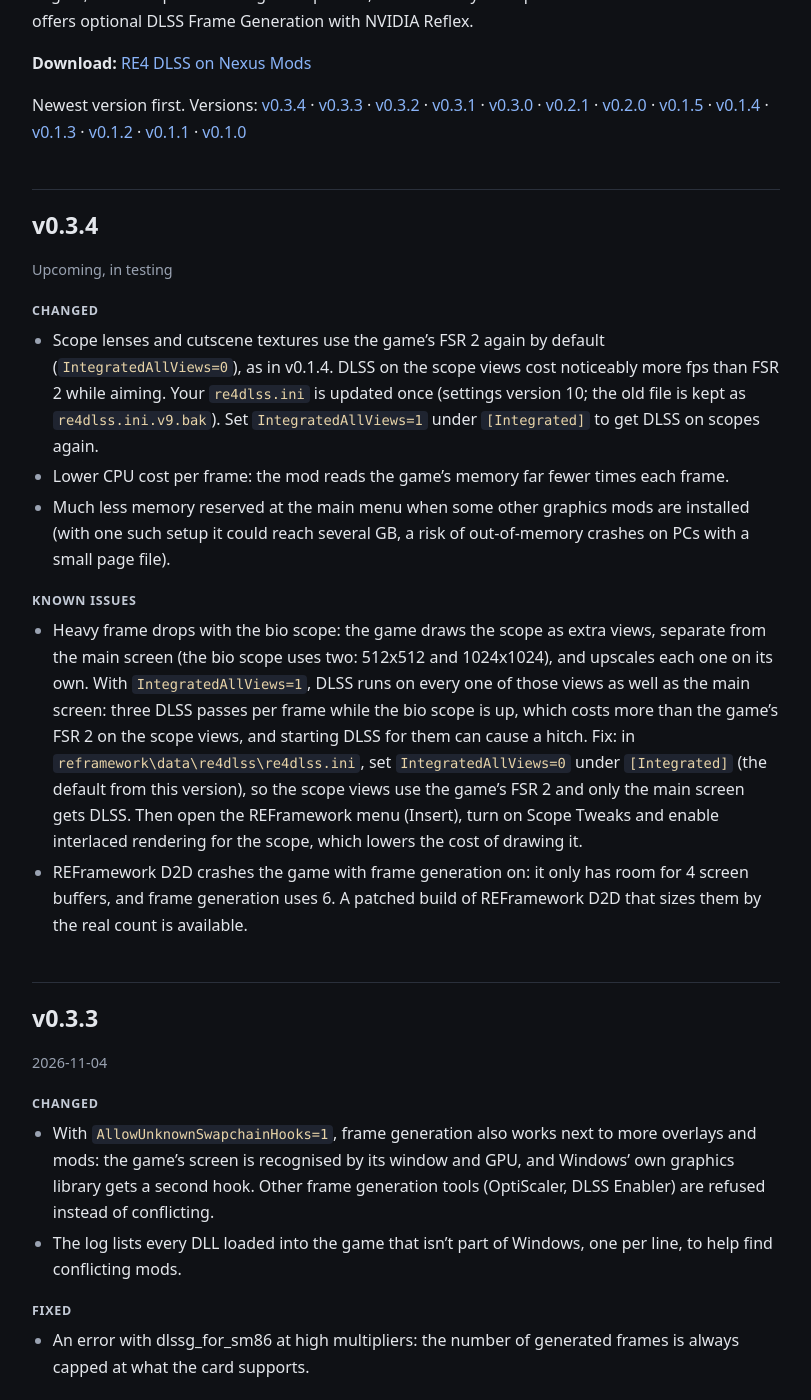
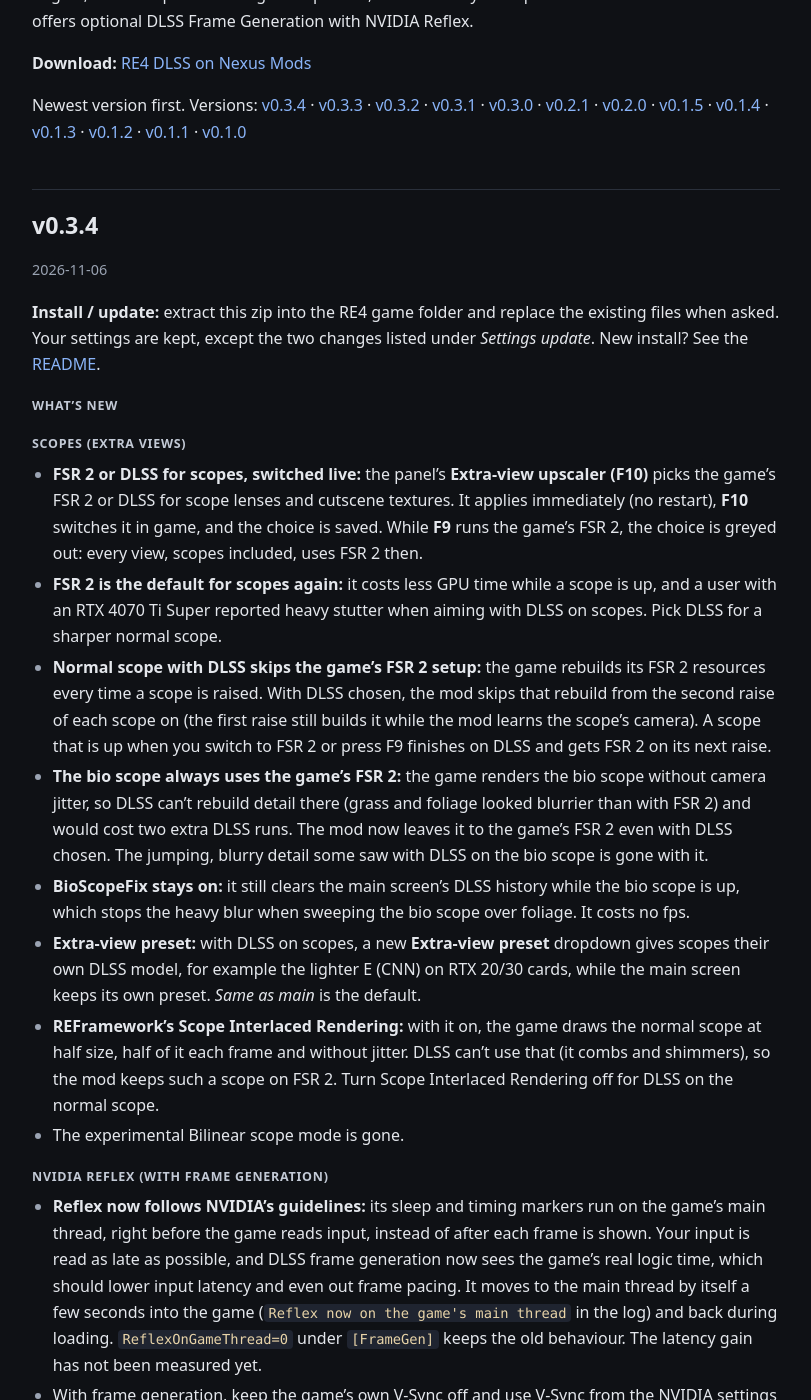
Before and after one commit to nmkha16/re4r-dlss-notes, a Jekyll site: the page built from index.md, in a window 1280 px wide and 1400 px high, scrolled down 249 px. Shown: the whole window, without its empty margins (234-1045 px from the left). Built offline with Jekyll 4.4.1, drawn with Linux system fonts in a browser that asks for light colours; some of the changed text lies outside the part shown.

```diff
--- a/index.md
+++ b/index.md
@@ -17,28 +17,55 @@ Newest version first. Versions: [v0.3.4](#v034) · [v0.3.3](#v033) · [v0.3.2](#
 
 ## v0.3.4
 
-*Upcoming, in testing*
+*2026-11-06*
 
-### Changed
-- Scope lenses and cutscene textures use the game's FSR 2 again by default (`IntegratedAllViews=0`), as in
-  v0.1.4. DLSS on the scope views cost noticeably more fps than FSR 2 while aiming. Your `re4dlss.ini` is updated
-  once (settings version 10; the old file is kept as `re4dlss.ini.v9.bak`). Set `IntegratedAllViews=1` under
-  `[Integrated]` to get DLSS on scopes again.
-- Lower CPU cost per frame: the mod reads the game's memory far fewer times each frame.
-- Much less memory reserved at the main menu when some other graphics mods are installed (with one such setup it
-  could reach several GB, a risk of out-of-memory crashes on PCs with a small page file).
+**Install / update:** extract this zip into the RE4 game folder and replace the existing files when asked. Your settings are kept, except the two changes listed under *Settings update*. New install? See the [README](https://www.nexusmods.com/residentevil42023/mods/7795).
+
+### What's new
+
+### Scopes (extra views)
+- **FSR 2 or DLSS for scopes, switched live:** the panel's **Extra-view upscaler (F10)** picks the game's FSR 2 or DLSS for scope lenses and cutscene textures. It applies immediately (no restart), **F10** switches it in game, and the choice is saved. While **F9** runs the game's FSR 2, the choice is greyed out: every view, scopes included, uses FSR 2 then.
+- **FSR 2 is the default for scopes again:** it costs less GPU time while a scope is up, and a user with an RTX 4070 Ti Super reported heavy stutter when aiming with DLSS on scopes. Pick DLSS for a sharper normal scope.
+- **Normal scope with DLSS skips the game's FSR 2 setup:** the game rebuilds its FSR 2 resources every time a scope is raised. With DLSS chosen, the mod skips that rebuild from the second raise of each scope on (the first raise still builds it while the mod learns the scope's camera). A scope that is up when you switch to FSR 2 or press F9 finishes on DLSS and gets FSR 2 on its next raise.
+- **The bio scope always uses the game's FSR 2:** the game renders the bio scope without camera jitter, so DLSS can't rebuild detail there (grass and foliage looked blurrier than with FSR 2) and would cost two extra DLSS runs. The mod now leaves it to the game's FSR 2 even with DLSS chosen. The jumping, blurry detail some saw with DLSS on the bio scope is gone with it.
+- **BioScopeFix stays on:** it still clears the main screen's DLSS history while the bio scope is up, which stops the heavy blur when sweeping the bio scope over foliage. It costs no fps.
+- **Extra-view preset:** with DLSS on scopes, a new **Extra-view preset** dropdown gives scopes their own DLSS model, for example the lighter E (CNN) on RTX 20/30 cards, while the main screen keeps its own preset. *Same as main* is the default.
+- **REFramework's Scope Interlaced Rendering:** with it on, the game draws the normal scope at half size, half of it each frame and without jitter. DLSS can't use that (it combs and shimmers), so the mod keeps such a scope on FSR 2. Turn Scope Interlaced Rendering off for DLSS on the normal scope.
+- The experimental Bilinear scope mode is gone.
+
+### NVIDIA Reflex (with frame generation)
+- **Reflex now follows NVIDIA's guidelines:** its sleep and timing markers run on the game's main thread, right before the game reads input, instead of after each frame is shown. Your input is read as late as possible, and DLSS frame generation now sees the game's real logic time, which should lower input latency and even out frame pacing. It moves to the main thread by itself a few seconds into the game (`Reflex now on the game's main thread` in the log) and back during loading. `ReflexOnGameThread=0` under `[FrameGen]` keeps the old behaviour. The latency gain has not been measured yet.
+- With frame generation, keep the game's own V-Sync off and use V-Sync from the NVIDIA settings instead: the log now says when the game presents with its own V-Sync on.
+
+### Frame generation next to other mods
+- **`AllowUnknownSwapchainHooks` is now on by default:** frame generation also starts when another DLL (an overlay such as RTSS, or a wrapper other than ReShade or MFG Unlocker) hooks the game's display setup in front of the mod. Set it to `0` under `[FrameGen]` to keep frame generation off in that case. Other frame generation tools (OptiScaler, DLSS Enabler) still turn it off.
+
+### Performance and stability
+- **Less CPU work per frame:** the mod reads the game's memory far less often on the render thread: about 25-30 reads per frame for the main screen instead of about 110, and 1 per scope view on FSR 2 instead of 12.
+- **Less memory reserved at the menus:** with some other D3D12 mods installed, the mod could reserve many GB of memory at the menus before DLSS took over, a risk of out-of-memory crashes on PCs with a small page file. It now only commits what it uses.
+
+### Panel
+- The extra-view upscaler and preset sit together, and the sharpness slider has its own label.
+- With frame generation on, choosing Reflex **On** no longer saves Off.
+
+### Log
+- The second line of `re4dlss.log` says whether the game looks like the Steam release. Only the Steam release is supported; the mod runs the same either way.
+- When a scope stays on FSR 2 with DLSS chosen, the log says why, once per view.
+
+### Settings update
+On first start, `re4dlss.ini` is updated once to settings version 11. Your values are kept and the old file is saved next to it (for example `re4dlss.ini.v10.bak`), with two exceptions:
+- `IntegratedAllViews` is set to `0`: scopes start on the game's FSR 2. Press **F10** or use the panel to go back to DLSS.
+- `AllowUnknownSwapchainHooks` is set to `1`.
+New settings: `ReflexOnGameThread` (1) and `ExtraViewPreset` (-1, the same as the main preset).
+
+**Tested on:** an RTX 3060 at 1920x1080 with DLSS 310.9.1, frame generation 2x to 6x with MFG Unlocker, normal and bio scopes on FSR 2 and DLSS, live switching with F9 and F10.
 
 ### Known issues
-- Heavy frame drops with the bio scope: the game draws the scope as extra views, separate from the main screen
-  (the bio scope uses two: 512x512 and 1024x1024), and upscales each one on its own. With `IntegratedAllViews=1`,
-  DLSS runs on every one of those views as well as the main screen: three DLSS passes per frame while the bio
-  scope is up, which costs more than the game's FSR 2 on the scope views, and starting DLSS for them can cause a
-  hitch. Fix: in `reframework\data\re4dlss\re4dlss.ini`, set `IntegratedAllViews=0` under `[Integrated]` (the
-  default from this version), so the scope views use the game's FSR 2 and only the main screen gets DLSS. Then
-  open the REFramework menu (Insert), turn on Scope Tweaks and enable interlaced rendering for the scope, which
-  lowers the cost of drawing it.
-- REFramework D2D crashes the game with frame generation on: it only has room for 4 screen buffers, and frame
-  generation uses 6. A patched build of REFramework D2D that sizes them by the real count is available.
+- **REFramework D2D plugin:** the released `reframework-d2d.dll` (needed by scripts such as *Damage Numbers*) crashes the game within seconds while frame generation is on. A fixed build of the plugin is available with the mod; otherwise remove `reframework\plugins\reframework-d2d.dll`, `reframework\autorun\reframework-d2d.lua` and the scripts that use it, or turn frame generation off.
+- **Bio scope thermal noise:** the bio scope's grainy thermal look is part of the game's effect and stays, also with the game's Film Grain off.
+- **One frame without generated frames** can happen when the inventory opens.
+
+**Having a problem?** Send `reframework\data\re4dlss\re4dlss.log` from your game folder right after it happens, since the log is reset every time the game starts. If the game crashes with frame generation, copy the log first, then set `FrameGen=0` under `[FrameGen]` in `reframework\data\re4dlss\re4dlss.ini`.
 
 ## v0.3.3
 
```
